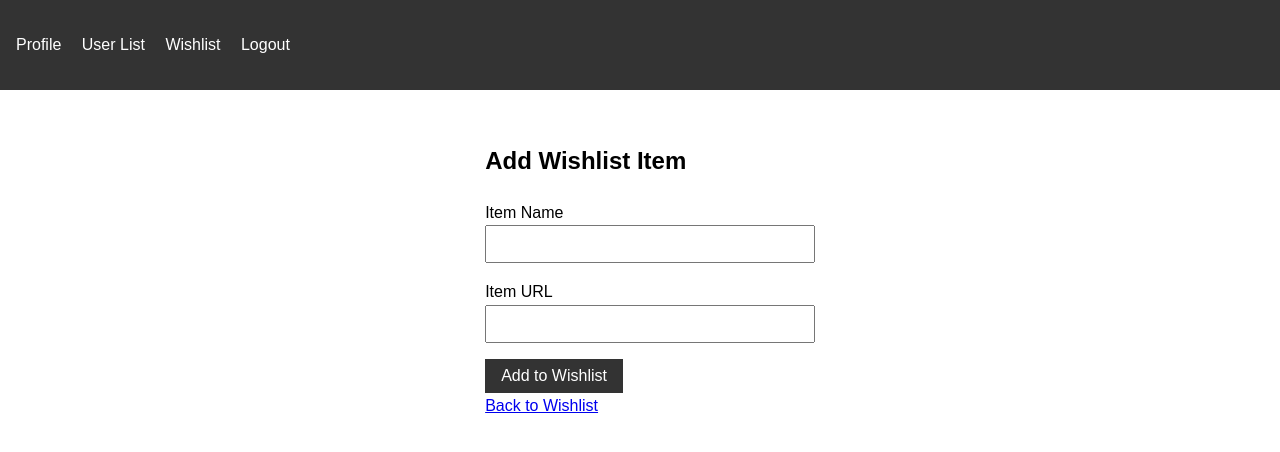
After one commit to pglevy/gifthorse-agent, a Flask app: page /wishlist/add in a window 1280 px wide. The commit adds this page. Shown: the top 452 px of the page. Run offline with Flask 3, Linux system fonts and the light colour scheme; the visitor is signed in with stand-in values (Sample User, id 1); some libraries are stand-ins or nearby versions.

Commit message:
Agent query: Can you register a new user, log in, add an item to the wishlist, view the wishlist, and then remove the item from the wishlist? Please describe the process and if everything works as expected.

```diff
--- a/app.py
+++ b/app.py
@@ -39,6 +39,9 @@ def create_app():
     from profile import profile as profile_blueprint
     app.register_blueprint(profile_blueprint)
 
+    from wishlist import wishlist as wishlist_blueprint
+    app.register_blueprint(wishlist_blueprint)
+
     @app.route('/')
     def index():
         return render_template('base.html')
--- a/forms.py
+++ b/forms.py
@@ -1,6 +1,6 @@
 from flask_wtf import FlaskForm
 from wtforms import StringField, PasswordField, SubmitField, FileField
-from wtforms.validators import DataRequired, Email, EqualTo, Length
+from wtforms.validators import DataRequired, Email, EqualTo, Length, URL
 from flask_wtf.file import FileAllowed
 
 class LoginForm(FlaskForm):
@@ -29,3 +29,8 @@ class ResetPasswordForm(FlaskForm):
     password = PasswordField('New Password', validators=[DataRequired(), Length(min=6)])
     confirm_password = PasswordField('Confirm New Password', validators=[DataRequired(), EqualTo('password')])
     submit = SubmitField('Reset Password')
+
+class WishlistItemForm(FlaskForm):
+    item_name = StringField('Item Name', validators=[DataRequired()])
+    item_url = StringField('Item URL', validators=[URL(), DataRequired()])
+    submit = SubmitField('Add to Wishlist')
--- /dev/null
+++ b/templates/add_wishlist_item.html
@@ -0,0 +1,20 @@
+{% extends "base.html" %}
+
+{% block content %}
+<h2>Add Wishlist Item</h2>
+<form method="POST" action="{{ url_for('wishlist.add_wishlist_item') }}">
+    {{ form.hidden_tag() }}
+    <div>
+        {{ form.item_name.label }}
+        {{ form.item_name() }}
+    </div>
+    <div>
+        {{ form.item_url.label }}
+        {{ form.item_url() }}
+    </div>
+    <div>
+        {{ form.submit() }}
+    </div>
+</form>
+<a href="{{ url_for('wishlist.view_wishlist') }}">Back to Wishlist</a>
+{% endblock %}
--- a/templates/base.html
+++ b/templates/base.html
@@ -12,6 +12,7 @@
             {% if current_user.is_authenticated %}
                 <li><a href="{{ url_for('profile.view_profile') }}">Profile</a></li>
                 <li><a href="{{ url_for('auth.list_users') }}">User List</a></li>
+                <li><a href="{{ url_for('wishlist.view_wishlist') }}">Wishlist</a></li>
                 <li><a href="{{ url_for('auth.logout') }}">Logout</a></li>
             {% else %}
                 <li><a href="{{ url_for('auth.login') }}">Login</a></li>
--- /dev/null
+++ b/wishlist.py
@@ -0,0 +1,37 @@
+from flask import Blueprint, render_template, redirect, url_for, flash, request
+from flask_login import login_required, current_user
+from models import Wishlist
+from forms import WishlistItemForm
+from app import db
+
+wishlist = Blueprint('wishlist', __name__)
+
+@wishlist.route('/wishlist')
+@login_required
+def view_wishlist():
+    items = current_user.wishlist_items.all()
+    return render_template('wishlist.html', items=items)
+
+@wishlist.route('/wishlist/add', methods=['GET', 'POST'])
+@login_required
+def add_wishlist_item():
+    form = WishlistItemForm()
+    if form.validate_on_submit():
+        new_item = Wishlist(item_name=form.item_name.data, item_url=form.item_url.data, user_id=current_user.id)
+        db.session.add(new_item)
+        db.session.commit()
+        flash('Item added to your wishlist!', 'success')
+        return redirect(url_for('wishlist.view_wishlist'))
+    return render_template('add_wishlist_item.html', form=form)
+
+@wishlist.route('/wishlist/remove/<int:item_id>', methods=['POST'])
+@login_required
+def remove_wishlist_item(item_id):
+    item = Wishlist.query.get_or_404(item_id)
+    if item.user_id != current_user.id:
+        flash('You do not have permission to remove this item.', 'danger')
+        return redirect(url_for('wishlist.view_wishlist'))
+    db.session.delete(item)
+    db.session.commit()
+    flash('Item removed from your wishlist.', 'success')
+    return redirect(url_for('wishlist.view_wishlist'))
```
Also changed, not shown: migrations/versions/07397cf3babc_add_wishlist_model.py (added, +36 -0 lines), models.py (+8 -0 lines), templates/wishlist.html (added, +32 -0 lines).
